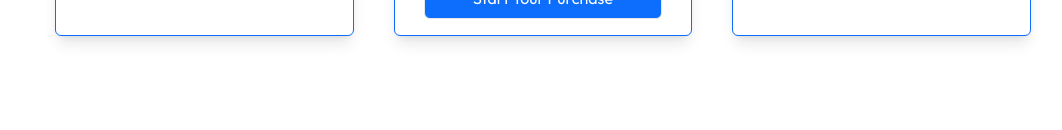
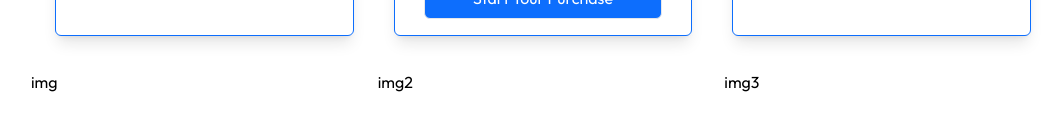
Before and after one commit to gasbygasplc/Supply-Chain-Management-for-Gas-By-Bas-PLC, a React (Vite) app in the folder frontend/: page / in a window 1280 px wide. Shown: the part 1317-1447 px from the top of the page, without its empty margins (97-1159 px from the left). Built offline with nearby package versions, Linux system fonts and the light colour scheme.

Commit message:
Enhance layout of GasRequest component with grid structure and placeholder images

```diff
--- a/frontend/src/Components/GasRequest.jsx
+++ b/frontend/src/Components/GasRequest.jsx
@@ -4,19 +4,33 @@ const GasRequest = () => {
 
   return (
 
-    <section id='gas-request'>
+    <section id='gas-request w-full'>
 
-        <div>
+        <div className='grid grid-cols-1 md:grid-cols-3 gap-4'>
+
+
 
             {/* Gas type */}
 
-            <div></div>
+            <div>
+
+                <h1>img</h1>
+
+            </div>
 
             {/* Gas quantity */}
-            <div></div>
+            <div>
+
+                <h1>img2</h1>
+
+            </div>
 
             {/* payment option */}
-            <div></div>
+            <div>
+
+                <h1>img3</h1>
+
+            </div>
 
         </div>
 
```
